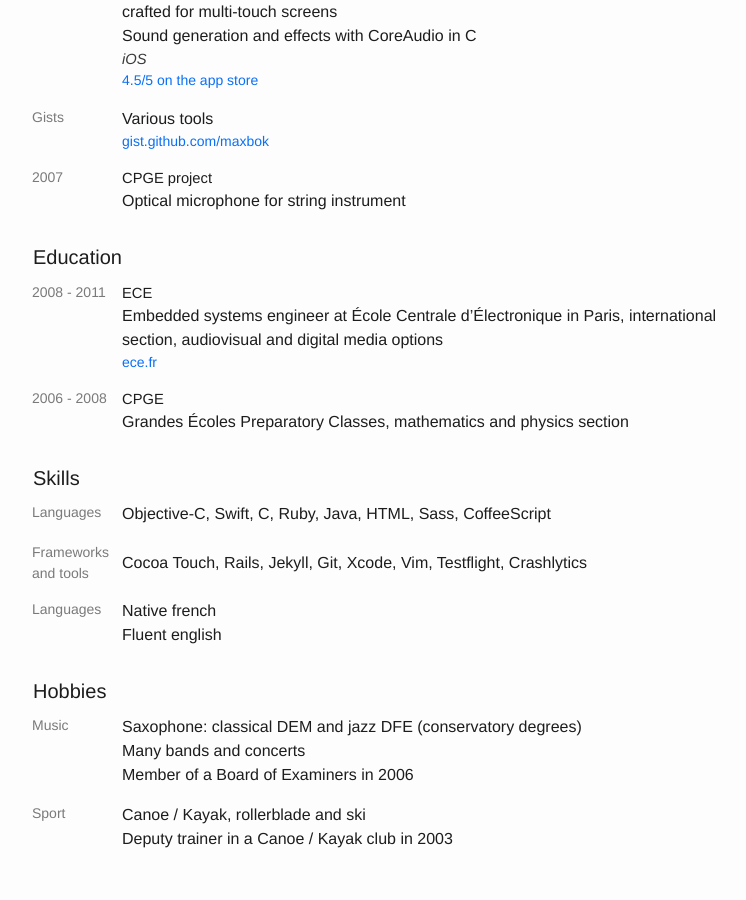
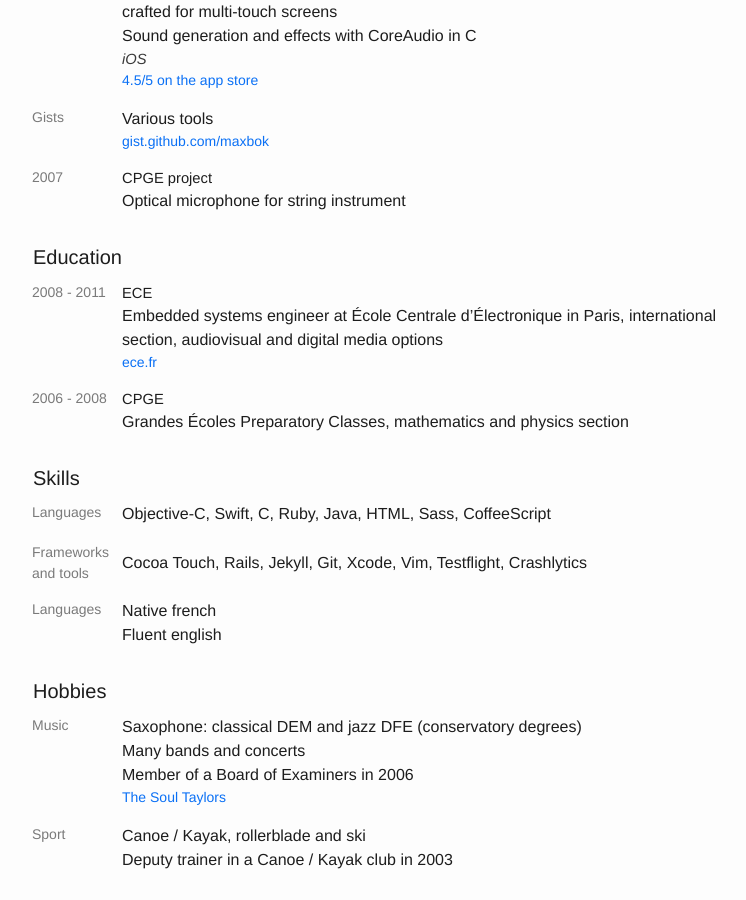
Before and after one commit to maxbok/me, a Jekyll site: the page built from _posts/en/0000-01-01-index.html, in a window 1280 px wide and 900 px high, scrolled down 1329 px. Shown: the whole window, without its empty margins (250-996 px from the left). Built offline with Jekyll 4.4.1, drawn with Linux system fonts in a browser that asks for light colours; before the commit the page ends 2208 px from its top, so only the background shows below that.

Commit message:
Add The Soul Taylors link

```diff
--- a/_includes/skills_list.html
+++ b/_includes/skills_list.html
@@ -4,7 +4,22 @@
   {% if post.lang == page.lang %}
     <tr>
       <td class="skills-title">{{ post.title }}</td>
-      <td><p class="skills-content">{{ post.content }}</p></td>
+      <td>
+        <p class="skills-content">{{ post.content }}</p>
+        {% if post.links %}
+          <p class="exp-link">
+            {% for link in post.links %}
+              {% capture url %}
+                {{ link.url }}
+              {% endcapture %}
+              {% capture title %}
+                {{ link.title }}
+              {% endcapture %}
+              <a href="{{ url }}">{{ title }}</a><br />
+            {% endfor %}
+          </p>
+        {% endif %}
+      </td>
     </tr>
   {% endif %}
 {% endfor %}
```
Also changed, not shown: _posts/en/0000-01-02-music.md (+1 -0 lines), _posts/fr/0000-01-02-music.md (+1 -0 lines).
